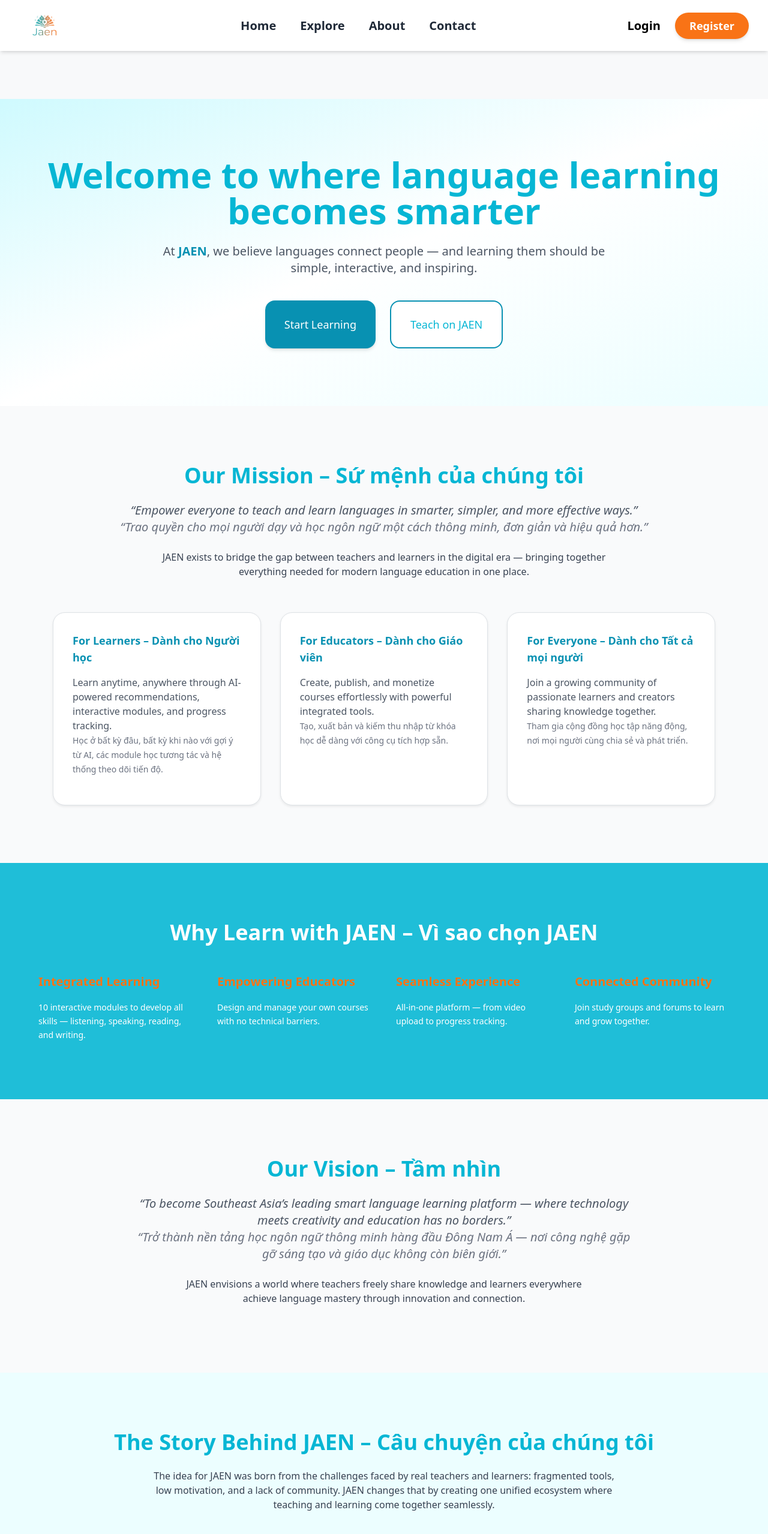
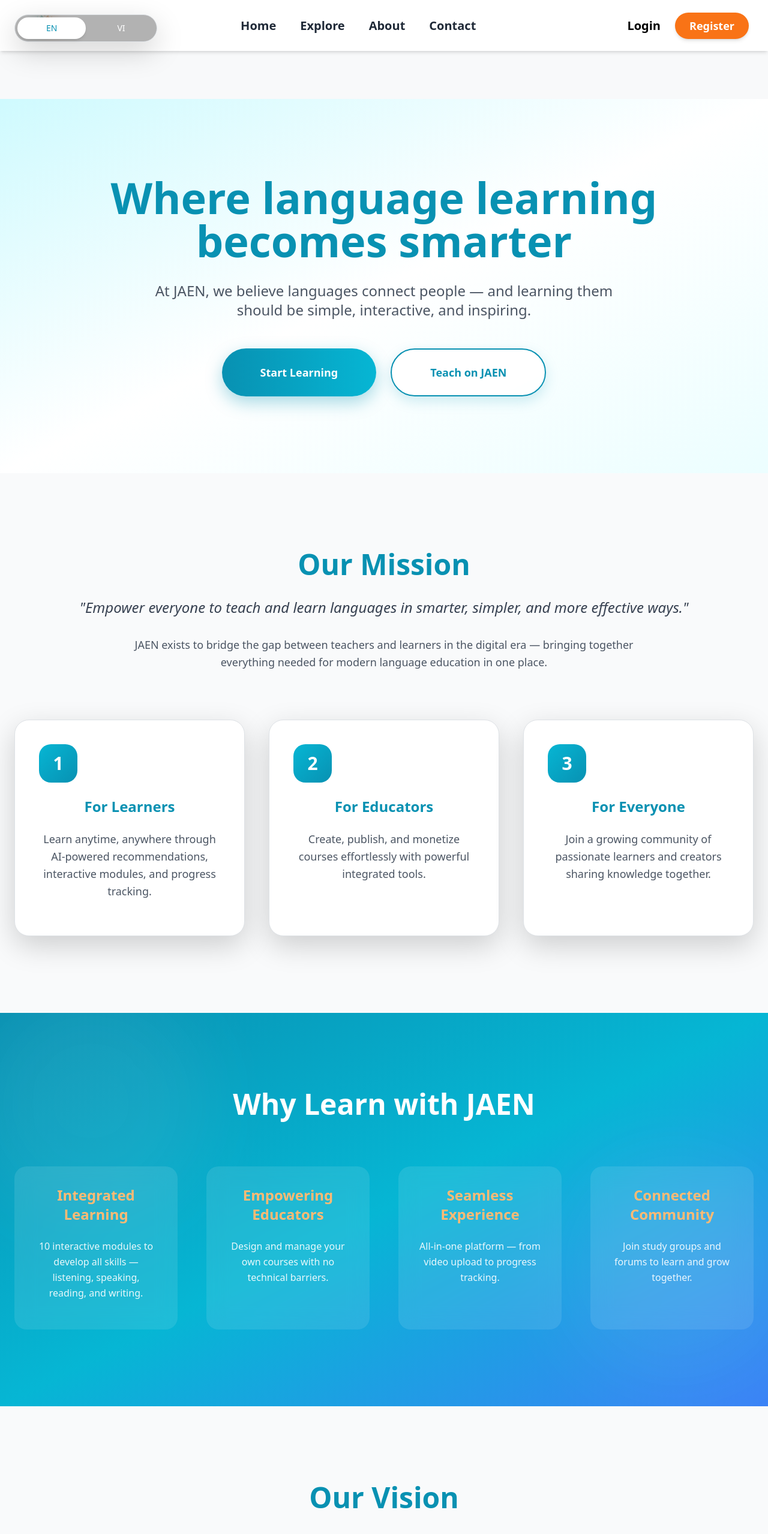
Before and after one commit to v1etmanh/jpdweb-frontend-react, a React (Create React App) app: page /about in a window 1280 px wide. Shown: the top 2558 px of the page at 60% size. Built offline with nearby package versions, Linux system fonts and the light colour scheme; a web font is replaced by a local one; what keycloak-js would draw is missing.

Commit message:
add en/vi language about page

```diff
--- a/src/jpdweb/creator&&customer/page/AboutJaenPage.jsx
+++ b/src/jpdweb/creator&&customer/page/AboutJaenPage.jsx
@@ -1,184 +1,400 @@
-import React from "react";
-import { motion } from "framer-motion";
-import { Button } from "../../../components/common/button";
+import React, { useState } from "react";
+import { motion, AnimatePresence } from "framer-motion";
 
 export default function AboutJaenPage() {
+  const [lang, setLang] = useState("en"); // 'en' or 'vi'
+
+  const content = {
+    en: {
+      hero: {
+        title: "Where language learning becomes smarter",
+        subtitle: "At JAEN, we believe languages connect people — and learning them should be simple, interactive, and inspiring.",
+        cta1: "Start Learning",
+        cta2: "Teach on JAEN"
+      },
+      mission: {
+        title: "Our Mission",
+        quote: "Empower everyone to teach and learn languages in smarter, simpler, and more effective ways.",
+        description: "JAEN exists to bridge the gap between teachers and learners in the digital era — bringing together everything needed for modern language education in one place.",
+        cards: [
+          {
+            title: "For Learners",
+            body: "Learn anytime, anywhere through AI-powered recommendations, interactive modules, and progress tracking."
+          },
+          {
+            title: "For Educators",
+            body: "Create, publish, and monetize courses effortlessly with powerful integrated tools."
+          },
+          {
+            title: "For Everyone",
+            body: "Join a growing community of passionate learners and creators sharing knowledge together."
+          }
+        ]
+      },
+      why: {
+        title: "Why Learn with JAEN",
+        items: [
+          {
+            title: "Integrated Learning",
+            desc: "10 interactive modules to develop all skills — listening, speaking, reading, and writing."
+          },
+          {
+            title: "Empowering Educators",
+            desc: "Design and manage your own courses with no technical barriers."
+          },
+          {
+            title: "Seamless Experience",
+            desc: "All-in-one platform — from video upload to progress tracking."
+          },
+          {
+            title: "Connected Community",
+            desc: "Join study groups and forums to learn and grow together."
+          }
+        ]
+      },
+      vision: {
+        title: "Our Vision",
+        quote: "To become Southeast Asia's leading smart language learning platform — where technology meets creativity and education has no borders.",
+        description: "JAEN envisions a world where teachers freely share knowledge and learners everywhere achieve language mastery through innovation and connection."
+      },
+      story: {
+        title: "The Story Behind JAEN",
+        description: "The idea for JAEN was born from the challenges faced by real teachers and learners: fragmented tools, low motivation, and a lack of community. JAEN changes that by creating one unified ecosystem where teaching and learning come together seamlessly.",
+        cta: "Join Our Journey"
+      }
+    },
+    vi: {
+      hero: {
+        title: "Nơi việc học ngôn ngữ trở nên thông minh hơn",
+        subtitle: "Tại JAEN, chúng tôi tin rằng ngôn ngữ kết nối mọi người — và việc học chúng nên đơn giản, tương tác và truyền cảm hứng.",
+        cta1: "Bắt đầu học",
+        cta2: "Giảng dạy trên JAEN"
+      },
+      mission: {
+        title: "Sứ mệnh của chúng tôi",
+        quote: "Trao quyền cho mọi người dạy và học ngôn ngữ một cách thông minh, đơn giản và hiệu quả hơn.",
+        description: "JAEN tồn tại để thu hẹp khoảng cách giữa giáo viên và người học trong kỷ nguyên số — tập hợp mọi thứ cần thiết cho giáo dục ngôn ngữ hiện đại tại một nơi.",
+        cards: [
+          {
+            title: "Dành cho Người học",
+            body: "Học ở bất kỳ đâu, bất kỳ khi nào với gợi ý từ AI, các module học tương tác và hệ thống theo dõi tiến độ."
+          },
+          {
+            title: "Dành cho Giáo viên",
+            body: "Tạo, xuất bản và kiếm thu nhập từ khóa học dễ dàng với công cụ tích hợp mạnh mẽ."
+          },
+          {
+            title: "Dành cho Tất cả",
+            body: "Tham gia cộng đồng học tập năng động, nơi mọi người cùng chia sẻ kiến thức và phát triển."
+          }
+        ]
+      },
+      why: {
+        title: "Vì sao chọn JAEN",
+        items: [
+          {
+            title: "Học tập tích hợp",
+            desc: "10 module tương tác để phát triển đầy đủ kỹ năng — nghe, nói, đọc và viết."
+          },
+          {
+            title: "Trao quyền giáo viên",
+            desc: "Thiết kế và quản lý khóa học của bạn mà không có rào cản kỹ thuật."
+          },
+          {
+            title: "Trải nghiệm liền mạch",
+            desc: "Nền tảng tất cả trong một — từ tải video đến theo dõi tiến độ."
+          },
+          {
+            title: "Cộng đồng kết nối",
+            desc: "Tham gia nhóm học tập và diễn đàn để học hỏi và phát triển cùng nhau."
+          }
+        ]
+      },
+      vision: {
+        title: "Tầm nhìn",
+        quote: "Trở thành nền tảng học ngôn ngữ thông minh hàng đầu Đông Nam Á — nơi công nghệ gặp gỡ sáng tạo và giáo dục không còn biên giới.",
+        description: "JAEN hình dung một thế giới nơi giáo viên tự do chia sẻ kiến thức và người học ở khắp mọi nơi đạt được sự thành thạo ngôn ngữ thông qua đổi mới và kết nối."
+      },
+      story: {
+        title: "Câu chuyện của JAEN",
+        description: "Ý tưởng về JAEN được sinh ra từ những thách thức mà giáo viên và người học thực sự phải đối mặt: công cụ phân mảnh, động lực thấp và thiếu cộng đồng. JAEN thay đổi điều đó bằng cách tạo ra một hệ sinh thái thống nhất nơi giảng dạy và học tập kết hợp liền mạch.",
+        cta: "Tham gia hành trình"
+      }
+    }
+  };
+
+  const t = content[lang];
+
+  const fadeUp = {
+    hidden: { opacity: 0, y: 40 },
+    visible: (i = 0) => ({
+      opacity: 1,
+      y: 0,
+      transition: { duration: 0.6, ease: "easeOut", delay: i * 0.08 },
+    }),
+  };
+
+  const scaleIn = {
+    hidden: { opacity: 0, scale: 0.95 },
+    visible: (i = 0) => ({
+      opacity: 1,
+      scale: 1,
+      transition: { duration: 0.5, ease: "easeOut", delay: i * 0.08 },
+    }),
+  };
+
+  const floatY = {
+    initial: { y: 0, opacity: 0.6 },
+    animate: {
+      y: [0, -16, 0],
+      opacity: [0.6, 0.9, 0.6],
+      transition: { duration: 6, repeat: Infinity, ease: "easeInOut" },
+    },
+  };
+
   return (
-    <div className="flex flex-col items-center w-full text-gray-800 bg-gray-50 overflow-x-hidden">
-      {/* ================= Hero Section ================= */}
+    <div className="flex flex-col items-center w-full text-gray-800 bg-gray-50 overflow-x-hidden relative">
+      {/* Language Toggle - Moved to left */}
+      <motion.div
+        initial={{ opacity: 0, y: -20 }}
+        animate={{ opacity: 1, y: 0 }}
+        className="fixed top-6 left-6 z-50 bg-black/30 backdrop-blur-md rounded-full shadow-lg p-1 flex gap-1 border border-white/20"
+      >
+        <button
+          onClick={() => setLang("en")}
+          className={`px-5 py-2 rounded-full font-medium text-sm transition-all ${
+            lang === "en"
+              ? "bg-white text-cyan-600 shadow-md"
+              : "text-white hover:bg-white/20"
+          }`}
+        >
+          EN
+        </button>
+        <button
+          onClick={() => setLang("vi")}
+          className={`px-5 py-2 rounded-full font-medium text-sm transition-all ${
+            lang === "vi"
+              ? "bg-white text-cyan-600 shadow-md"
+              : "text-white hover:bg-white/20"
+          }`}
+        >
+          VI
+        </button>
+      </motion.div>
+
+      <AnimatePresence mode="wait">
+        <motion.div
+          key={lang}
+          initial={{ opacity: 0, x: 20 }}
+          animate={{ opacity: 1, x: 0 }}
+          exit={{ opacity: 0, x: -20 }}
+          transition={{ duration: 0.3 }}
+          className="w-full"
+        >
+          {/* Hero Section */}
           <motion.section
             initial={{ opacity: 0, y: 60 }}
             animate={{ opacity: 1, y: 0 }}
             transition={{ duration: 1 }}
-        className="w-full bg-gradient-to-br from-cyan-100 via-white to-cyan-50 py-24 px-6 text-center"
+            className="w-full bg-gradient-to-br from-cyan-100 via-white to-cyan-50 py-32 px-6 text-center"
           >
-        <h1 className="text-5xl md:text-6xl font-bold mb-6 text-cyan-500 font-bold leading-tight">
-          Welcome to where language learning becomes smarter
-        </h1>
-        <p className="max-w-3xl mx-auto text-lg md:text-xl text-gray-600 mb-10">
-          At <span className="font-semibold text-cyan-600">JAEN</span>, we believe languages connect people — and learning them should be simple, interactive, and inspiring.
-        </p>
-        <div className="flex flex-col sm:flex-row justify-center gap-4">
-          <Button className="bg-cyan-600 text-white px-8 py-4 rounded-xl text-lg shadow-md hover:bg-cyan-700 transition">
-            Start Learning
-          </Button>
-          <Button className="bg-white border-2 border-cyan-600 text-cyan-500 font-bold px-8 py-4 rounded-xl text-lg hover:bg-cyan-50 transition">
-            Teach on JAEN
-          </Button>
+            <motion.h1
+              variants={fadeUp}
+              initial="hidden"
+              animate="visible"
+              className="text-5xl md:text-7xl font-bold mb-8 text-cyan-600 leading-tight"
+            >
+              {t.hero.title}
+            </motion.h1>
+            <motion.p
+              variants={fadeUp}
+              initial="hidden"
+              animate="visible"
+              custom={1}
+              className="max-w-3xl mx-auto text-xl md:text-2xl text-gray-600 mb-12 leading-relaxed"
+            >
+              {t.hero.subtitle}
+            </motion.p>
+            <div className="flex flex-col sm:flex-row justify-center gap-6">
+              <motion.button
+                variants={fadeUp}
+                initial="hidden"
+                animate="visible"
+                custom={2}
+                whileHover={{
+                  y: -6,
+                  scale: 1.03,
+                  boxShadow: "0px 16px 40px rgba(8,145,178,0.45)",
+                }}
+                whileTap={{ scale: 0.97, y: 0 }}
+                transition={{ type: "spring", stiffness: 420, damping: 26 }}
+                className="bg-gradient-to-r from-cyan-600 to-cyan-500 hover:from-cyan-500 hover:to-cyan-400 text-white px-12 md:px-16 py-4 md:py-5 rounded-full text-[15px] md:text-lg font-semibold shadow-[0_10px_28px_rgba(8,145,178,0.35)] transition-all"
+              >
+                {t.hero.cta1}
+              </motion.button>
+              <motion.button
+                variants={fadeUp}
+                initial="hidden"
+                animate="visible"
+                custom={3}
+                whileHover={{
+                  y: -6,
+                  scale: 1.03,
+                  boxShadow: "0px 16px 40px rgba(8,145,178,0.25)",
+                }}
+                whileTap={{ scale: 0.97, y: 0 }}
+                transition={{ type: "spring", stiffness: 420, damping: 26 }}
+                className="bg-white/90 backdrop-blur-sm border-2 border-cyan-600 text-cyan-600 font-semibold px-12 md:px-16 py-4 md:py-5 rounded-full text-[15px] md:text-lg hover:bg-white shadow-[0_8px_22px_rgba(8,145,178,0.18)] transition-all"
+              >
+                {t.hero.cta2}
+              </motion.button>
             </div>
           </motion.section>
 
-      {/* ================= Mission Section ================= */}
+          {/* Mission Section */}
           <motion.section
             initial={{ opacity: 0, y: 80 }}
             whileInView={{ opacity: 1, y: 0 }}
             transition={{ duration: 0.8 }}
             viewport={{ once: true }}
-        className="max-w-6xl py-24 px-6 text-center"
+            className="max-w-7xl mx-auto py-32 px-6 text-center"
           >
-        <h2 className="text-3xl md:text-4xl font-bold text-cyan-500 font-bold mb-4">
-          Our Mission – Sứ mệnh của chúng tôi
+            <h2 className="text-4xl md:text-5xl font-bold text-cyan-600 mb-8">
+              {t.mission.title}
             </h2>
-        <p className="text-lg md:text-xl text-gray-600 italic mb-6">
-          “Empower everyone to teach and learn languages in smarter, simpler, and more effective ways.”<br />
-          <span className="text-gray-500">
-            “Trao quyền cho mọi người dạy và học ngôn ngữ một cách thông minh, đơn giản và hiệu quả hơn.”
-          </span>
+            <p className="text-xl md:text-2xl text-gray-700 italic mb-8 leading-relaxed">
+              "{t.mission.quote}"
             </p>
-        <p className="text-gray-700 max-w-3xl mx-auto mb-14">
-          JAEN exists to bridge the gap between teachers and learners in the digital era — bringing together everything needed for modern language education in one place.
+            <p className="text-lg text-gray-600 max-w-4xl mx-auto mb-20 leading-relaxed">
+              {t.mission.description}
             </p>
 
-        <div className="grid md:grid-cols-3 gap-8 text-left">
-          <div className="bg-white border border-gray-200 rounded-2xl p-8 shadow-sm hover:shadow-lg transition">
-            <h3 className="font-semibold text-cyan-600 mb-3 text-lg">
-              For Learners – Dành cho Người học
+            <div className="grid md:grid-cols-3 gap-10">
+              {t.mission.cards.map((card, idx) => (
+                <motion.div
+                  key={idx}
+                  variants={scaleIn}
+                  initial="hidden"
+                  whileInView="visible"
+                  viewport={{ once: true, margin: "-100px" }}
+                  custom={idx}
+                  whileHover={{ y: -8, scale: 1.03 }}
+                  className="bg-white rounded-3xl p-10 shadow-lg hover:shadow-2xl transition-all border border-gray-100"
+                >
+                  <div className="w-16 h-16 bg-gradient-to-br from-cyan-500 to-cyan-600 rounded-2xl mb-6 flex items-center justify-center text-white text-3xl font-bold">
+                    {idx + 1}
+                  </div>
+                  <h3 className="font-bold text-cyan-600 mb-4 text-2xl">
+                    {card.title}
                   </h3>
-            <p className="text-gray-600">
-              Learn anytime, anywhere through AI-powered recommendations, interactive modules, and progress tracking.<br />
-              <span className="text-gray-500 text-sm">
-                Học ở bất kỳ đâu, bất kỳ khi nào với gợi ý từ AI, các module học tương tác và hệ thống theo dõi tiến độ.
-              </span>
-            </p>
-          </div>
-
-          <div className="bg-white border border-gray-200 rounded-2xl p-8 shadow-sm hover:shadow-lg transition">
-            <h3 className="font-semibold text-cyan-600 mb-3 text-lg">
-              For Educators – Dành cho Giáo viên
-            </h3>
-            <p className="text-gray-600">
-              Create, publish, and monetize courses effortlessly with powerful integrated tools.<br />
-              <span className="text-gray-500 text-sm">
-                Tạo, xuất bản và kiếm thu nhập từ khóa học dễ dàng với công cụ tích hợp sẵn.
-              </span>
-            </p>
-          </div>
-
-          <div className="bg-white border border-gray-200 rounded-2xl p-8 shadow-sm hover:shadow-lg transition">
-            <h3 className="font-semibold text-cyan-600 mb-3 text-lg">
-              For Everyone – Dành cho Tất cả mọi người
-            </h3>
-            <p className="text-gray-600">
-              Join a growing community of passionate learners and creators sharing knowledge together.<br />
-              <span className="text-gray-500 text-sm">
-                Tham gia cộng đồng học tập năng động, nơi mọi người cùng chia sẻ và phát triển.
-              </span>
-            </p>
-          </div>
+                  <p className="text-gray-600 text-lg leading-relaxed">{card.body}</p>
+                </motion.div>
+              ))}
             </div>
           </motion.section>
 
-      {/* ================= Why Learn with JAEN ================= */}
+          {/* Why JAEN Section */}
           <motion.section
             initial={{ opacity: 0, y: 60 }}
             whileInView={{ opacity: 1, y: 0 }}
             transition={{ duration: 0.8 }}
             viewport={{ once: true }}
-  className="relative w-full bg-cyan-500 text-white py-24 px-6 text-center overflow-hidden"
+            className="relative w-full bg-gradient-to-br from-cyan-600 via-cyan-500 to-blue-500 text-white py-32 px-6 text-center overflow-hidden"
           >
-  {/* Lớp phủ làm sáng nền */}
-  <div className="absolute inset-0 bg-white opacity-10"></div>
+            <motion.div
+              className="absolute -top-10 -left-10 w-96 h-96 rounded-full bg-white/10 blur-3xl"
+              variants={floatY}
+              initial="initial"
+              animate="animate"
+            />
+            <motion.div
+              className="absolute bottom-10 -right-10 w-96 h-96 rounded-full bg-white/10 blur-3xl"
+              variants={floatY}
+              initial="initial"
+              animate="animate"
+            />
 
-  {/* Nội dung chính */}
-  <div className="relative z-10 max-w-6xl mx-auto">
-    <h2 className="text-3xl md:text-4xl font-extrabold mb-12">
-      Why Learn with JAEN – Vì sao chọn JAEN
-    </h2>
+            <div className="relative z-10 max-w-7xl mx-auto">
+              <motion.h2
+                variants={fadeUp}
+                initial="hidden"
+                whileInView="visible"
+                viewport={{ once: true }}
+                className="text-4xl md:text-5xl font-bold mb-20"
+              >
+                {t.why.title}
+              </motion.h2>
 
-    <div className="grid md:grid-cols-4 gap-10 text-left items-start">
-      {[
-        {
-          title: "Integrated Learning",
-          desc: "10 interactive modules to develop all skills — listening, speaking, reading, and writing.",
-        },
-        {
-          title: "Empowering Educators",
-          desc: "Design and manage your own courses with no technical barriers.",
-        },
-        {
-          title: "Seamless Experience",
-          desc: "All-in-one platform — from video upload to progress tracking.",
-        },
-        {
-          title: "Connected Community",
-          desc: "Join study groups and forums to learn and grow together.",
-        },
-      ].map((item, i) => (
-        <div
+              <div className="grid md:grid-cols-4 gap-12">
+                {t.why.items.map((item, i) => (
+                  <motion.div
                     key={i}
-          className="flex flex-col justify-start h-full text-left space-y-2 hover:translate-y-[-4px] transition-transform duration-300"
+                    variants={fadeUp}
+                    initial="hidden"
+                    whileInView="visible"
+                    viewport={{ once: true, margin: "-100px" }}
+                    custom={i}
+                    whileHover={{ y: -8 }}
+                    className="bg-white/10 backdrop-blur-lg rounded-2xl p-8 hover:bg-white/20 transition-all"
                   >
-          <h3 className="text-lg md:text-xl font-bold text-orange-500">
+                    <h3 className="text-2xl font-bold text-orange-300 mb-4">
                       {item.title}
                     </h3>
-          <p className="text-white text-sm leading-relaxed">{item.desc}</p>
-        </div>
+                    <p className="text-white/90 leading-relaxed">{item.desc}</p>
+                  </motion.div>
                 ))}
               </div>
             </div>
           </motion.section>
 
-
-      {/* ================= Vision Section ================= */}
+          {/* Vision Section */}
           <motion.section
             initial={{ opacity: 0, y: 60 }}
             whileInView={{ opacity: 1, y: 0 }}
             transition={{ duration: 0.8 }}
             viewport={{ once: true }}
-        className="max-w-4xl py-24 px-6 text-center"
+            className="max-w-5xl mx-auto py-32 px-6 text-center"
           >
-        <h2 className="text-3xl md:text-4xl font-bold text-cyan-500 font-bold mb-4">
-          Our Vision – Tầm nhìn
+            <h2 className="text-4xl md:text-5xl font-bold text-cyan-600 mb-8">
+              {t.vision.title}
             </h2>
-        <p className="text-lg md:text-xl italic text-gray-600 mb-4">
-          “To become Southeast Asia’s leading smart language learning platform — where technology meets creativity and education has no borders.”<br />
-          <span className="text-gray-500">
-            “Trở thành nền tảng học ngôn ngữ thông minh hàng đầu Đông Nam Á — nơi công nghệ gặp gỡ sáng tạo và giáo dục không còn biên giới.”
-          </span>
+            <p className="text-xl md:text-2xl italic text-gray-700 mb-8 leading-relaxed">
+              "{t.vision.quote}"
             </p>
-        <p className="text-gray-700 max-w-2xl mx-auto">
-          JAEN envisions a world where teachers freely share knowledge and learners everywhere achieve language mastery through innovation and connection.
+            <p className="text-lg text-gray-600 leading-relaxed">
+              {t.vision.description}
             </p>
           </motion.section>
 
-      {/* ================= Story Section ================= */}
+          {/* Story Section */}
           <motion.section
             initial={{ opacity: 0, y: 60 }}
             whileInView={{ opacity: 1, y: 0 }}
             transition={{ duration: 0.8 }}
             viewport={{ once: true }}
-        className="w-full bg-cyan-50 py-24 px-6 text-center"
+            className="w-full bg-gradient-to-br from-cyan-50 to-blue-50 py-32 px-6 text-center"
           >
-        <h2 className="text-3xl md:text-4xl font-bold text-cyan-500 font-bold mb-6">
-          The Story Behind JAEN – Câu chuyện của chúng tôi
+            <h2 className="text-4xl md:text-5xl font-bold text-cyan-600 mb-8">
+              {t.story.title}
             </h2>
-        <p className="max-w-3xl mx-auto text-gray-700 mb-10">
-          The idea for JAEN was born from the challenges faced by real teachers and learners: fragmented tools, low motivation, and a lack of community. JAEN changes that by creating one unified ecosystem where teaching and learning come together seamlessly.
+            <p className="max-w-4xl mx-auto text-lg text-gray-700 mb-12 leading-relaxed">
+              {t.story.description}
             </p>
-        <Button className="bg-orange-500 hover:bg-orange-600 text-white px-8 py-4 rounded-xl text-lg shadow-md">
-          Join Our Journey
-        </Button>
+            <motion.button
+              whileHover={{
+                y: -6,
+                scale: 1.03,
+                boxShadow: "0px 18px 44px rgba(234,88,12,0.45)",
+              }}
+              whileTap={{ scale: 0.97, y: 0 }}
+              transition={{ type: "spring", stiffness: 420, damping: 26 }}
+              className="bg-gradient-to-r from-orange-500 to-orange-600 hover:from-orange-500/95 hover:to-orange-600/95 text-white px-12 md:px-16 py-4 md:py-5 rounded-full text-[15px] md:text-lg font-semibold shadow-[0_10px_28px_rgba(234,88,12,0.35)] transition-all"
+            >
+              {t.story.cta}
+            </motion.button>
           </motion.section>
+        </motion.div>
+      </AnimatePresence>
     </div>
   );
 }
```
Lines whose indentation alone changed are shown as unchanged.
